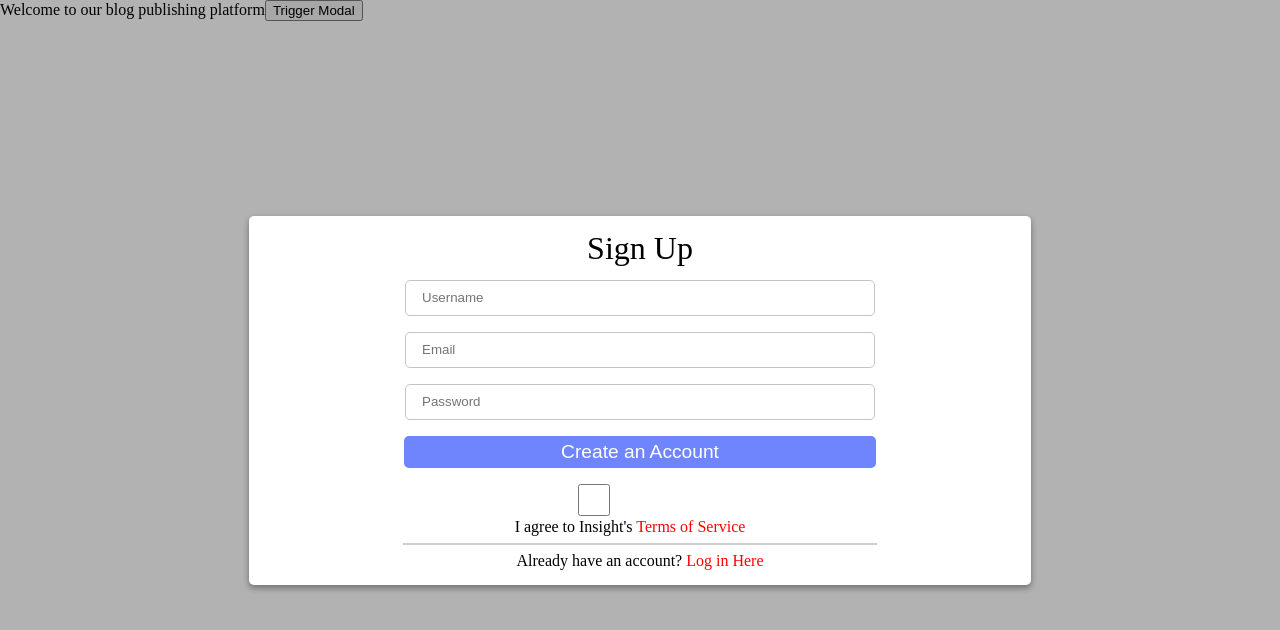
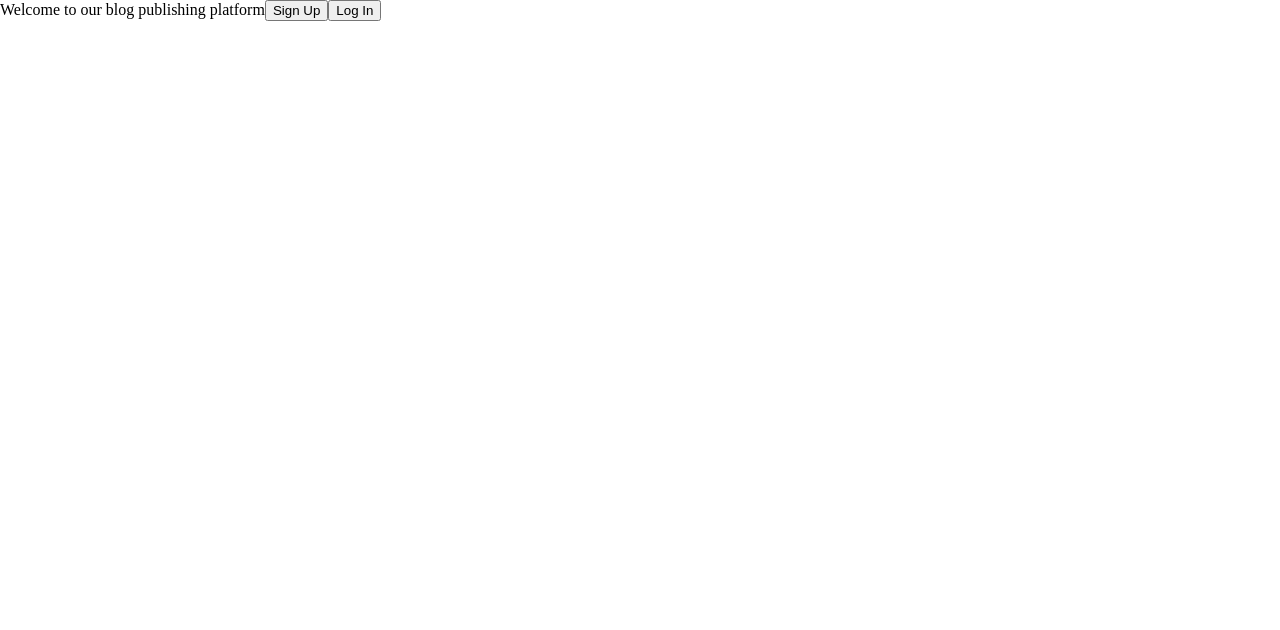
Before and after one commit to LABS-EU3/react_blog_frontend, a React (Create React App) app: page / in a window 1280 px wide. Shown: the top 630 px of the page. Built offline with nearby package versions, Linux system fonts and the light colour scheme.

Commit message:
Modal conditionally renders either Register or login form, hides modal if mouse click outside Modal wrapper occurs

```diff
--- a/src/App.js
+++ b/src/App.js
@@ -3,19 +3,42 @@ import Modal from "./pages/Modal";
 import Register from "./pages/Register";
 
 function App() {
-  const [modalOpen, setModalOpen] = useState(true);
+  const [registerOpen, setRegisterOpen] = useState(false);
+  const [loginOpen, setLoginOpen] = useState(false);
 
-  const handleControl = (e) => {
-    setModalOpen(!modalOpen);
+  const showModal = e => {
+    if (e.target.id === "register") {
+      setRegisterOpen(true);
+    } else if (e.target.id === "login") {
+      setLoginOpen(true);
+    }
+  };
+
+  const handleControl = e => {
+    if (e.target.id === "modal-wrapper" && registerOpen) {
+      setRegisterOpen(false);
+    } else if (e.target.id === "modal-wrapper" && loginOpen) {
+      setLoginOpen(false);
+    }
   };
 
   return (
     <div className="App">
       Welcome to our blog publishing platform
-      <button onClick={handleControl}>Trigger Modal</button>
-      {modalOpen && (
+      <button onClick={showModal} id="register">
+        Sign Up
+      </button>
+      <button onClick={showModal} id="login">
+        Log In
+      </button>
+      {registerOpen && (
         <Modal handleControl={handleControl}>
           <Register />
+        </Modal>
+      )}
+      {loginOpen && (
+        <Modal handleControl={handleControl}>
+          <div>LOGIN FORM</div>
         </Modal>
       )}
     </div>
--- a/src/pages/Modal.js
+++ b/src/pages/Modal.js
@@ -37,7 +37,7 @@ const ModalInner = styled.div`
 
 function Modal(props) {
   return ReactDOM.createPortal(
-    <ModalWrapper onClick={() => props.handleControl()}>
+    <ModalWrapper onClick={props.handleControl} id='modal-wrapper'>
       <ModalInner>{props.children}</ModalInner>
     </ModalWrapper>,
     document.querySelector("#modal")
--- a/src/pages/Register.js
+++ b/src/pages/Register.js
@@ -70,7 +70,7 @@ function Register(props) {
       </button>
       <div>
         <input type="checkbox" id="tos" />
-        <label for="tos">
+        <label>
           I agree to Insight's{" "}
           <span>
             <a>Terms of Service</a>
```
